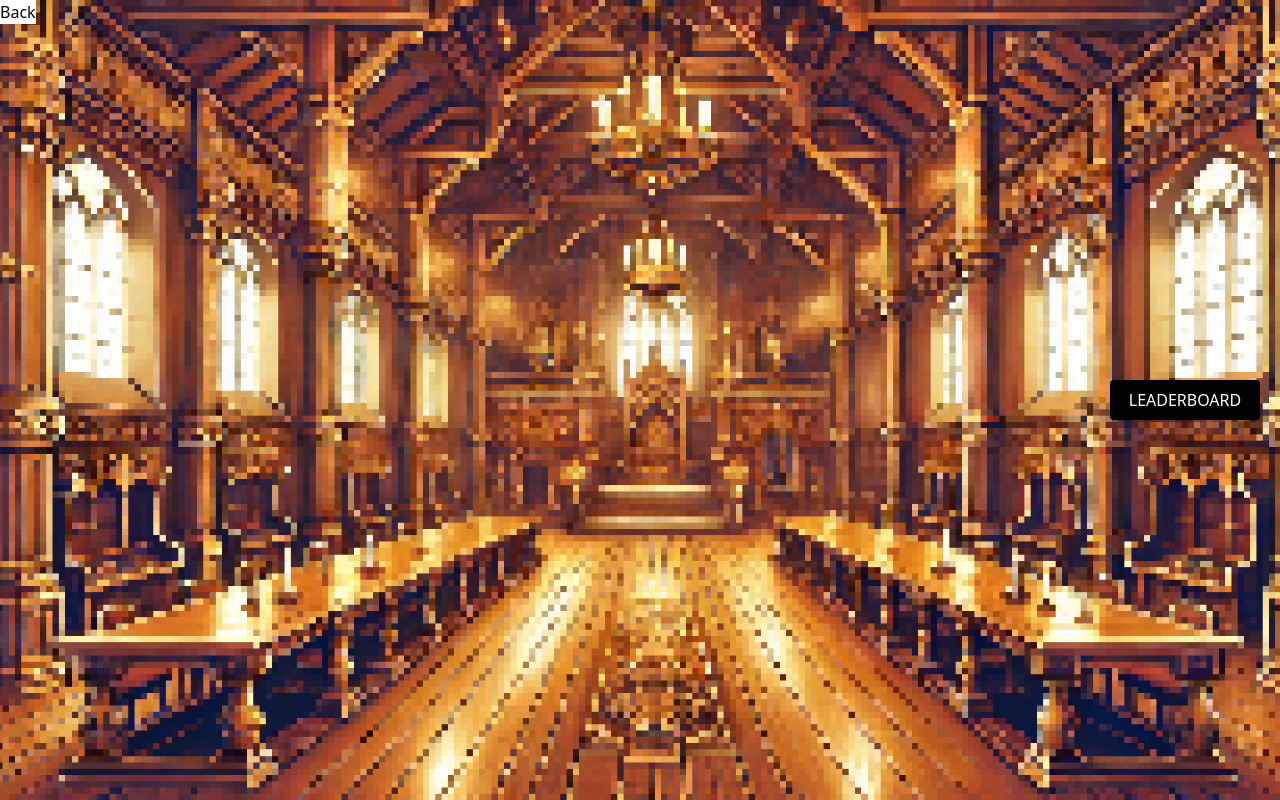
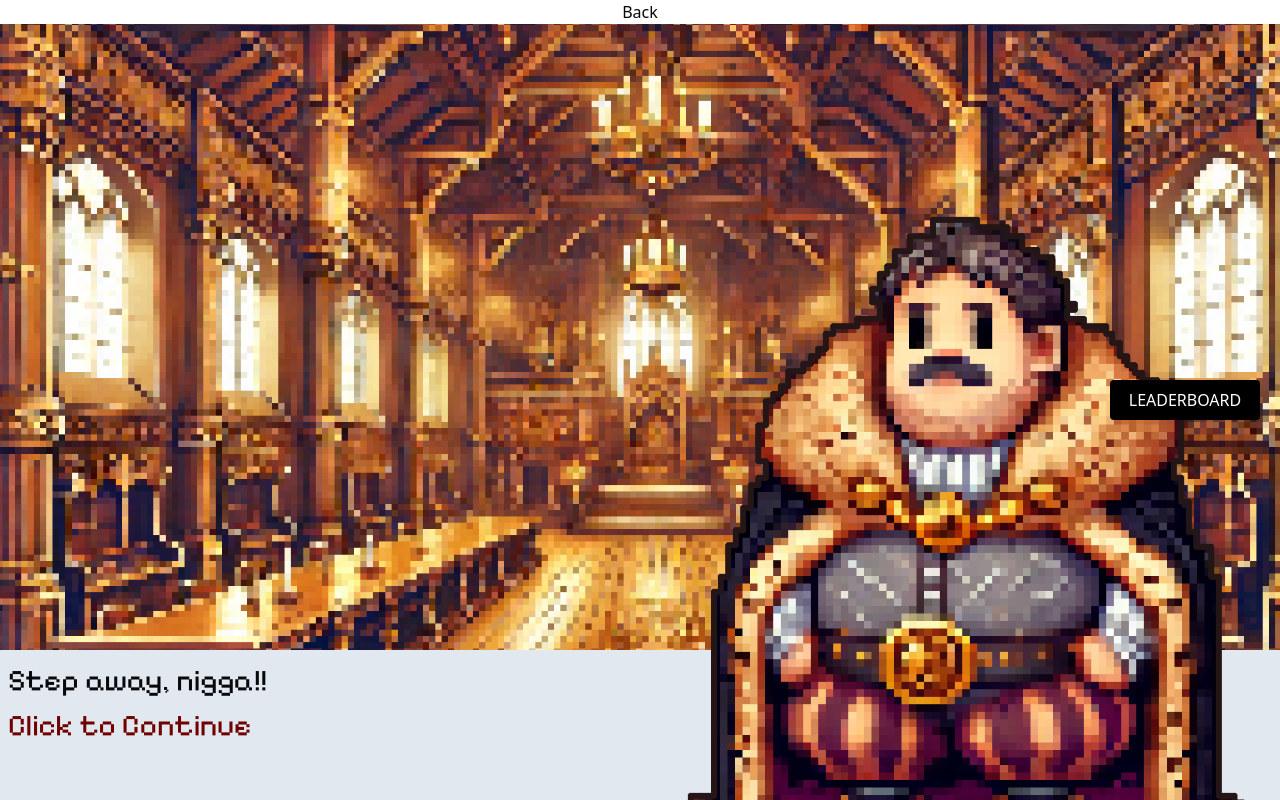
Before and after one commit to strokmateo/epic_project, a React (Vite) app in the folder frontend/: page /town-hall in a window 1280 px wide. Built offline with nearby package versions, Linux system fonts and the light colour scheme.

Commit message:
Added town hall intercation

```diff
--- a/frontend/package.json
+++ b/frontend/package.json
@@ -40,6 +40,6 @@
     "tailwindcss": "^3.4.17",
     "typescript": "~5.6.2",
     "typescript-eslint": "^8.18.2",
-    "vite": "^6.0.5"
+    "vite": "^6.0.11"
   }
 }
--- a/frontend/src/pages/houses/TownHall.tsx
+++ b/frontend/src/pages/houses/TownHall.tsx
@@ -1,5 +1,6 @@
 import React from "react";
 import { useNavigate } from "react-router-dom";
+import CharacterDialog from "../../components/game-ui/characterDialog";
 
 const TownHall: React.FC = () => {
     const navigate = useNavigate();
@@ -16,20 +17,27 @@ const TownHall: React.FC = () => {
         backgroundRepeat: "no-repeat",
     };
     return (
-        <div style={backgroundStyle}>
+        <div style={backgroundStyle } className="w-screen h-screen bg-cover flex flex-col justify-between relative overflow-hidden">
             <button
                 style={{ backgroundColor: "white" }}
                 onClick={() => navigate("/map")}
             >
                 Back
             </button>
+
             <button
                 style={{ backgroundColor: "black", width: "150px" }}
-                className="fixed right-5 top-1/2 -translate-y-1/2 bg-blue-500 text-white px-4 py-2 rounded"
+                className="fixed right-5 top-1/2 -translate-y-1/2 bg-blue-500 text-white px-4 py-2 rounded z-40"
                 onClick={() => navigate("/leaderboard")}
             >
                 LEADERBOARD
             </button>
+            <CharacterDialog
+                            characterSrc="src/assets/images/rich-man-1.png"
+                            text={
+                                "Step away, nigga!!"
+                            }
+                        />
         </div>
     );
 };
```
Also changed, not shown: frontend/src/assets/images/rich-man-1.png (added), 1 other file (tests, documents, lock files or other folders).
